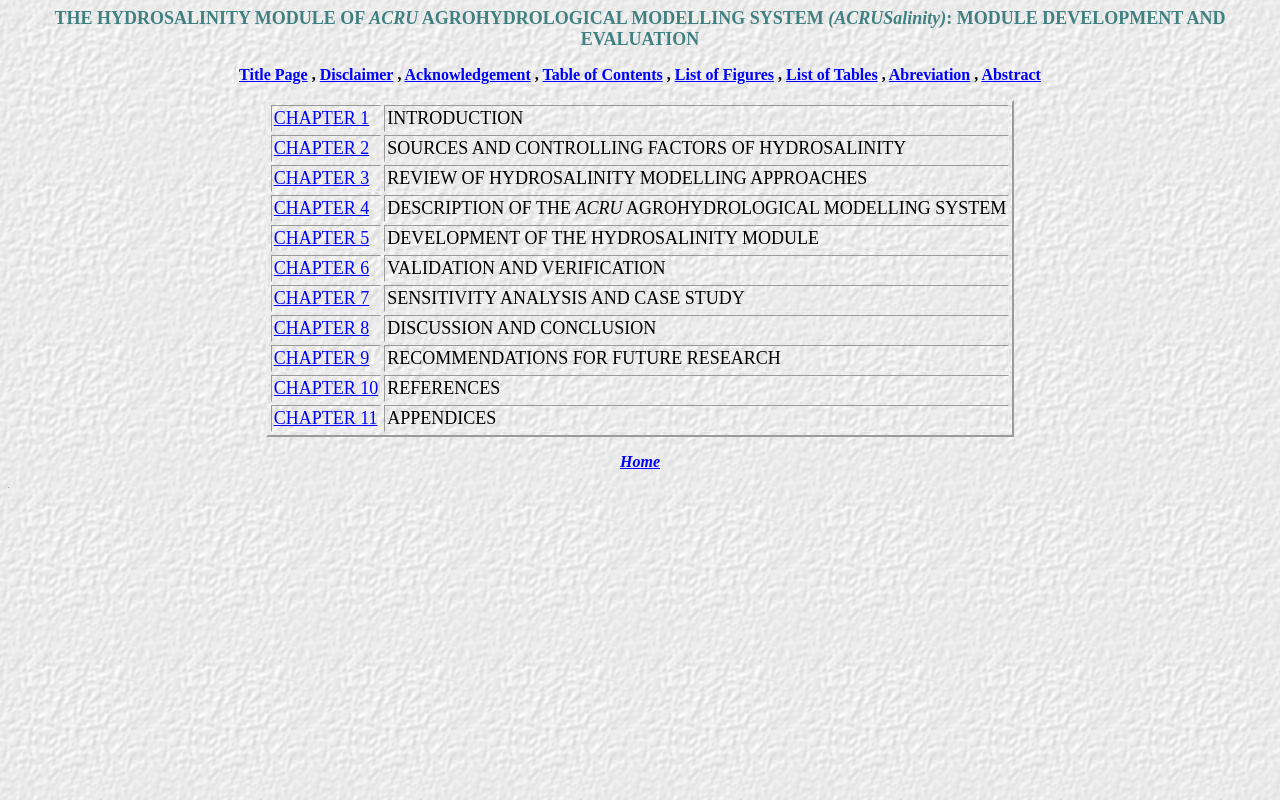
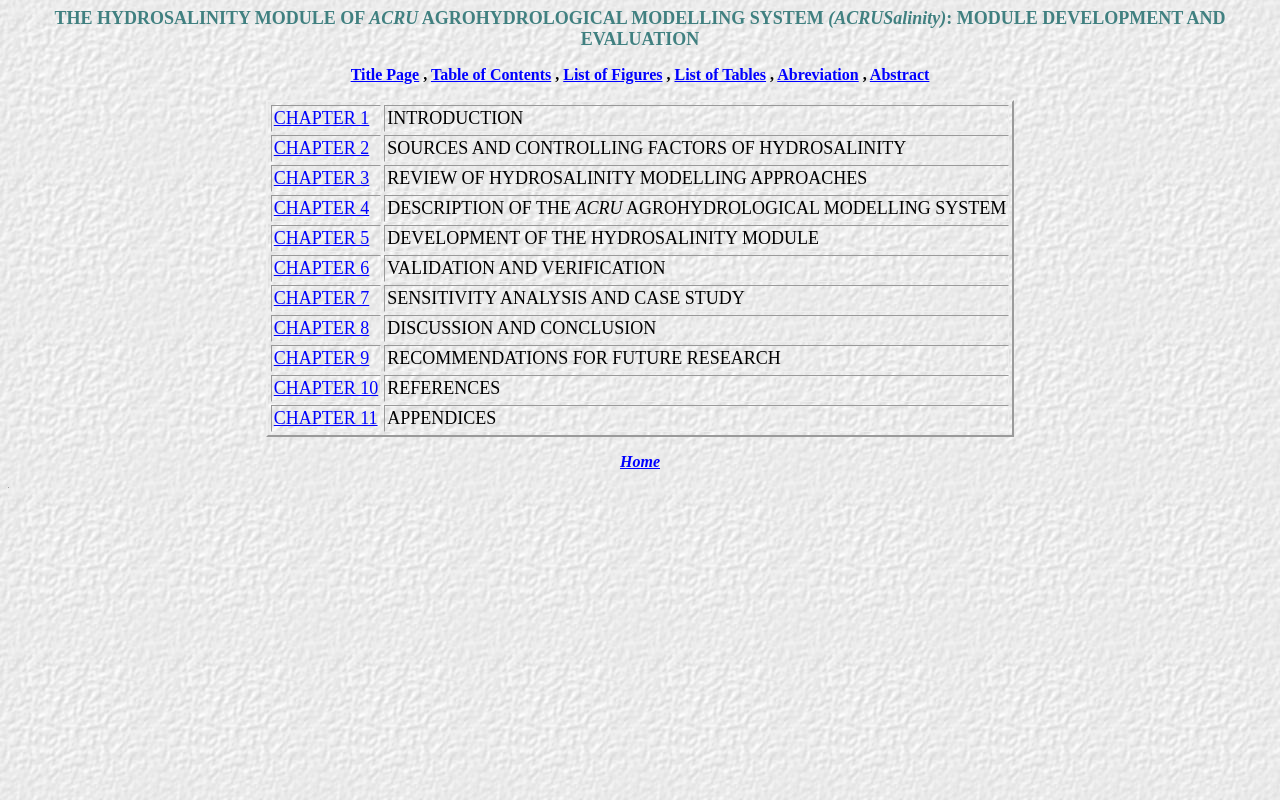
Before and after one commit to Aynom/aynom.github.io, a plain HTML site: page ACRUsalinity/thesis/thesis.html in a window 1280 px wide. Drawn offline with Linux system fonts and the light colour scheme; a script that the page names is missing.

Commit message:
Update thesis.html

```diff
--- a/ACRUsalinity/thesis/thesis.html
+++ b/ACRUsalinity/thesis/thesis.html
@@ -26,11 +26,8 @@ lang="EN-US" link="blue" vlink="purple" style="tab-interval:.5in">
 
 
 <p align="center"><a href="TitlePage.pdf"><font size="3" ><b>Title Page</b></font></a>
-<b>, </b><a href="Disclaimer.pdf"><font size="3" ><b>Disclaimer</b></font></a> <b>
-
-, </b><a href="Acknowledgement.pdf"><font size="3" ><b>Acknowledgement</b></font></a> <b>
-
-, </b><a href="TableofContents.pdf"><font size="3" ><b>Table of Contents</b></font></a> <b>
+<b>,
+ </b><a href="TableofContents.pdf"><font size="3" ><b>Table of Contents</b></font></a> <b>
 
 , </b><a href="ListofFigures.pdf"><font size="3" ><b>List of Figures</b></font></a> <b>
 
```
